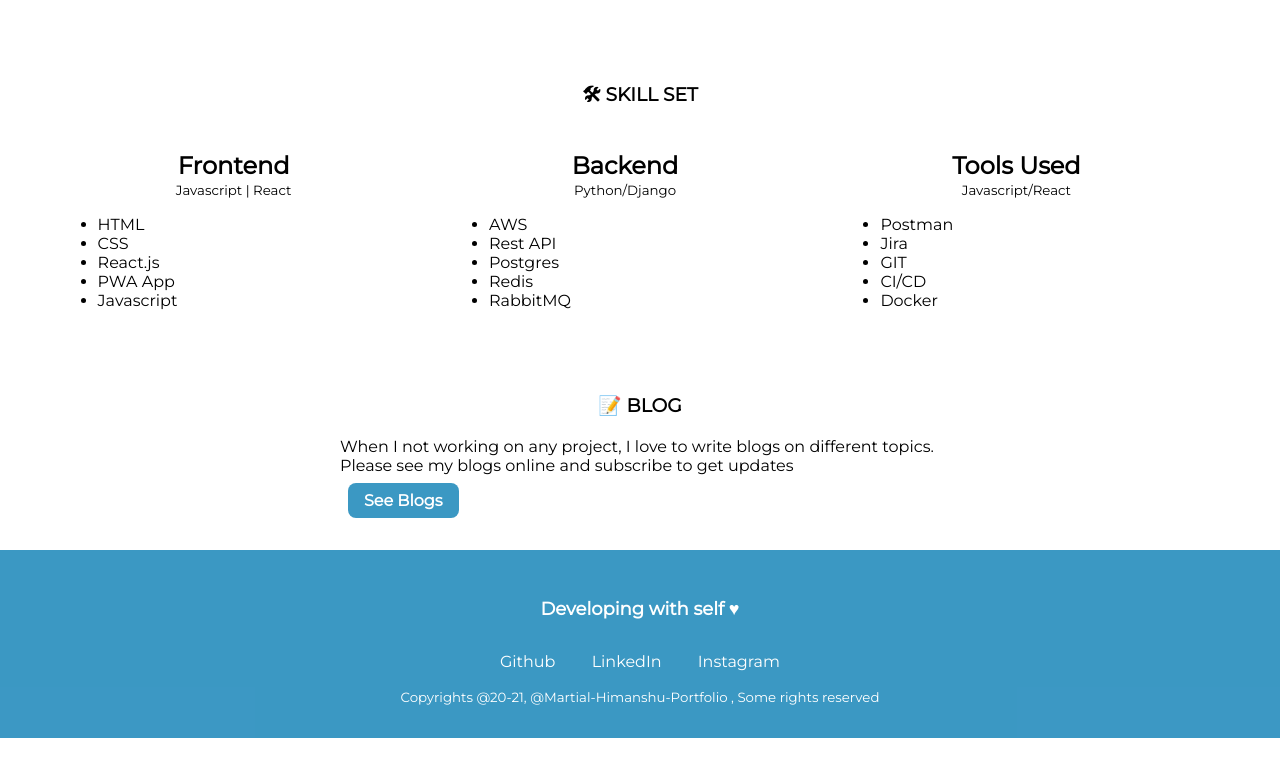
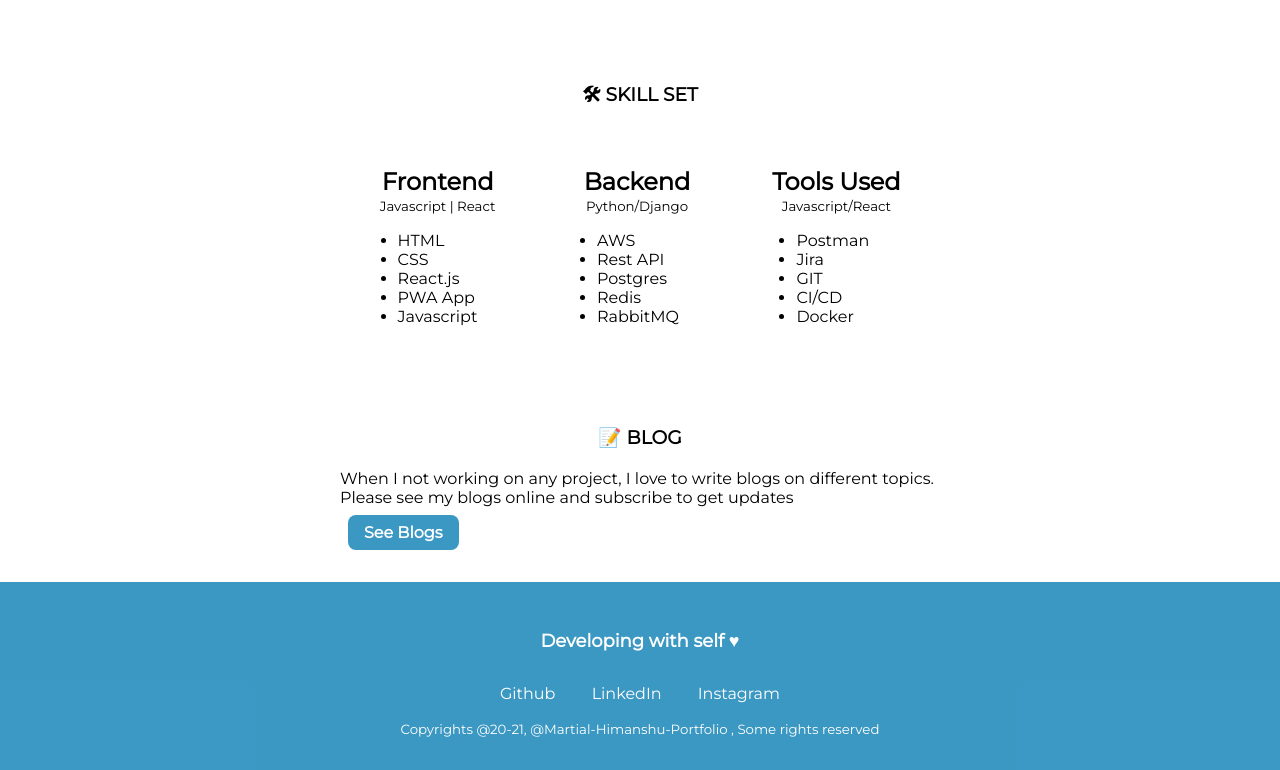
Before and after one commit to mhimanshu0101/Martial-Himanshu-Portfolio, a plain HTML site: page index.html in a window 1280 px wide. Shown: the part 1346-2116 px from the top of the page. Before the commit the page ends 2084 px from the top, so only its background shows below. Drawn offline with nearby package versions, Linux system fonts and the light colour scheme.

Commit message:
last action undo

```diff
--- a/index.html
+++ b/index.html
@@ -109,7 +109,7 @@
         <div class="container container-center">
             <h3>🛠 SKILL SET</h3>
         </div>
-        <div class="container">
+        <div class="container container-center">
             <div class="container container-inline">
                 <div style="font-size: x-large; font-weight: bold; color: black;">
                     Frontend
```
